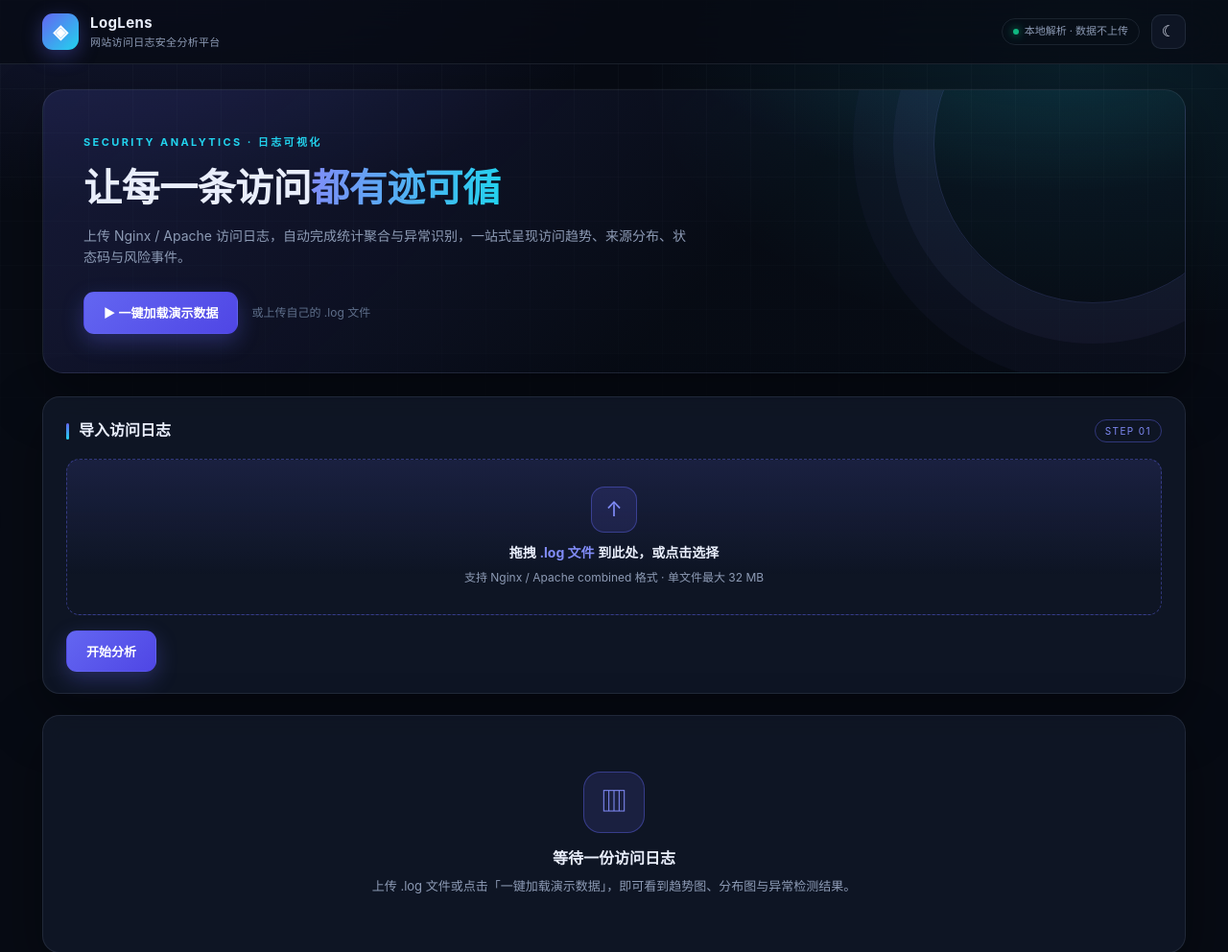
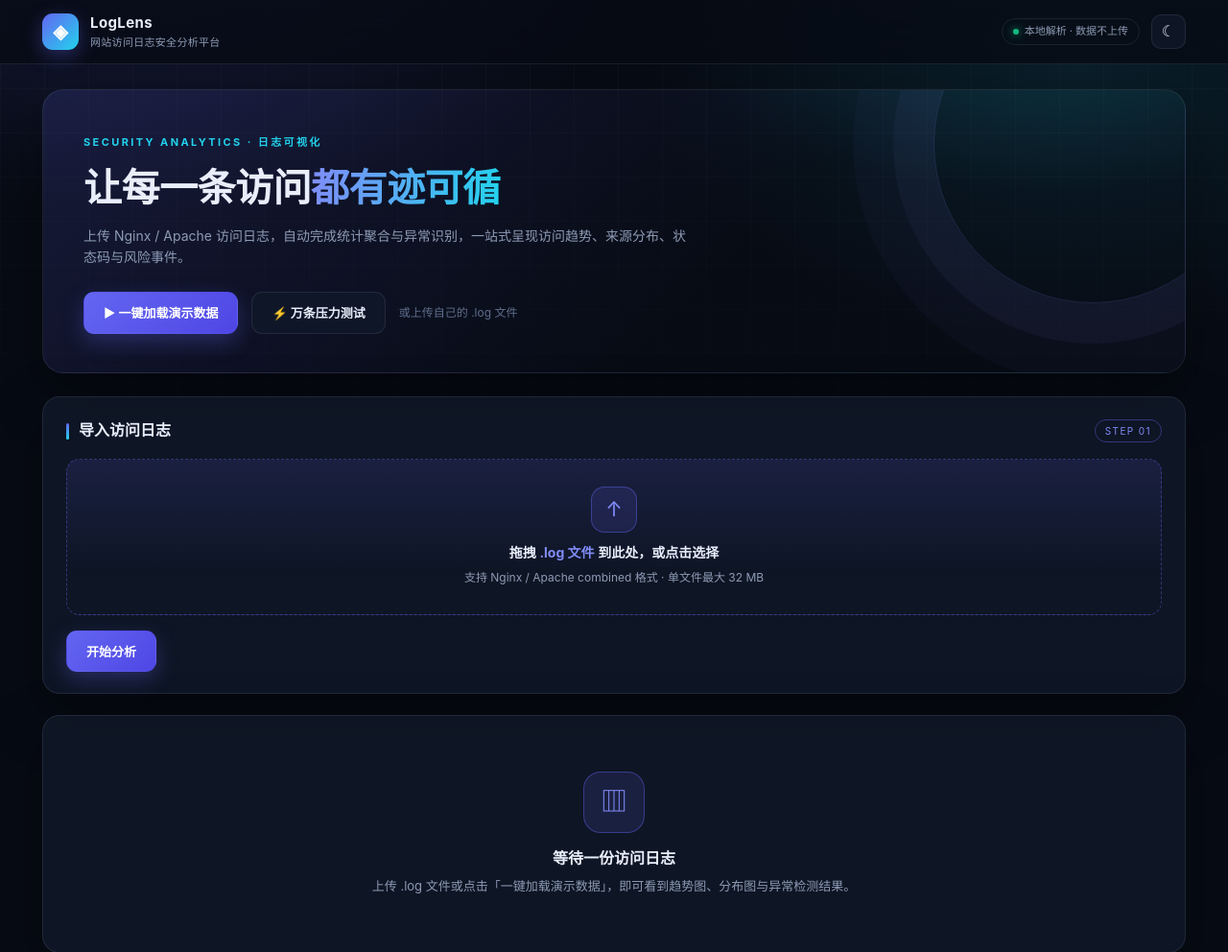
Before and after one commit to qiuyuechen25-star/web_look, a Flask app: page / in a window 1280 px wide. Shown: the top 992 px of the page at 96% size. Run offline with Flask 3, Linux system fonts and the light colour scheme.

Commit message:
feat: 增加万条日志压力测试入口
- 新增 10000 条 / 1.83 MB 压力测试日志
- 增加 /stress 一键加载路由与页面入口按钮
- README 补充万条日志测试结果：HTTP 200、0.219 秒、零解析失败

```diff
--- a/app.py
+++ b/app.py
@@ -10,7 +10,9 @@ app.config["MAX_CONTENT_LENGTH"] = 32 * 1024 * 1024
 
 # 明细表最多渲染的条数，避免大文件拖垮页面（统计仍基于全部数据）
 PREVIEW_LIMIT = 100
-DEMO_LOG_PATH = Path(__file__).resolve().parent / "logs" / "demo.log"
+BASE_DIR = Path(__file__).resolve().parent
+DEMO_LOG_PATH = BASE_DIR / "logs" / "demo.log"
+STRESS_LOG_PATH = BASE_DIR / "logs" / "stress_10000.log"
 
 
 def _empty_page(filename="", error=None):
@@ -72,7 +74,7 @@ def index():
 
 @app.route("/demo")
 def demo():
-    """一键加载内置演示日志，便于现场演示。"""
+    """一键加载内置演示日志，便于现场展示。"""
     if not DEMO_LOG_PATH.exists():
         return _empty_page(error="演示日志不存在，请检查 logs/demo.log。")
 
@@ -82,6 +84,18 @@ def demo():
     return _analysis_page(records, failed_lines, "demo.log（内置演示数据）")
 
 
+@app.route("/stress")
+def stress():
+    """一键加载万条压力测试日志，验证大文件处理能力。"""
+    if not STRESS_LOG_PATH.exists():
+        return _empty_page(error="压力测试日志不存在，请检查 logs/stress_10000.log。")
+
+    with STRESS_LOG_PATH.open("rb") as fh:
+        records, failed_lines = parse_log_file(fh)
+
+    return _analysis_page(records, failed_lines, "stress_10000.log（万条压力测试）")
+
+
 @app.errorhandler(413)
 def too_large(error):
     return "文件超过 32 MB 限制，请缩小文件后重试。", 413
--- a/templates/index.html
+++ b/templates/index.html
@@ -380,6 +380,7 @@ footer { text-align: center; color: var(--faint); font-size: 11px; padding: 8px
         <p>上传 Nginx / Apache 访问日志，自动完成统计聚合与异常识别，一站式呈现访问趋势、来源分布、状态码与风险事件。</p>
         <div class="hero-actions">
             <a class="btn btn-primary" href="/demo">▶ 一键加载演示数据</a>
+            <a class="btn btn-ghost" href="/stress">⚡ 万条压力测试</a>
             <span class="hero-note">或上传自己的 .log 文件</span>
         </div>
     </header>
```
Also changed, not shown: README.md, 1 other file.
